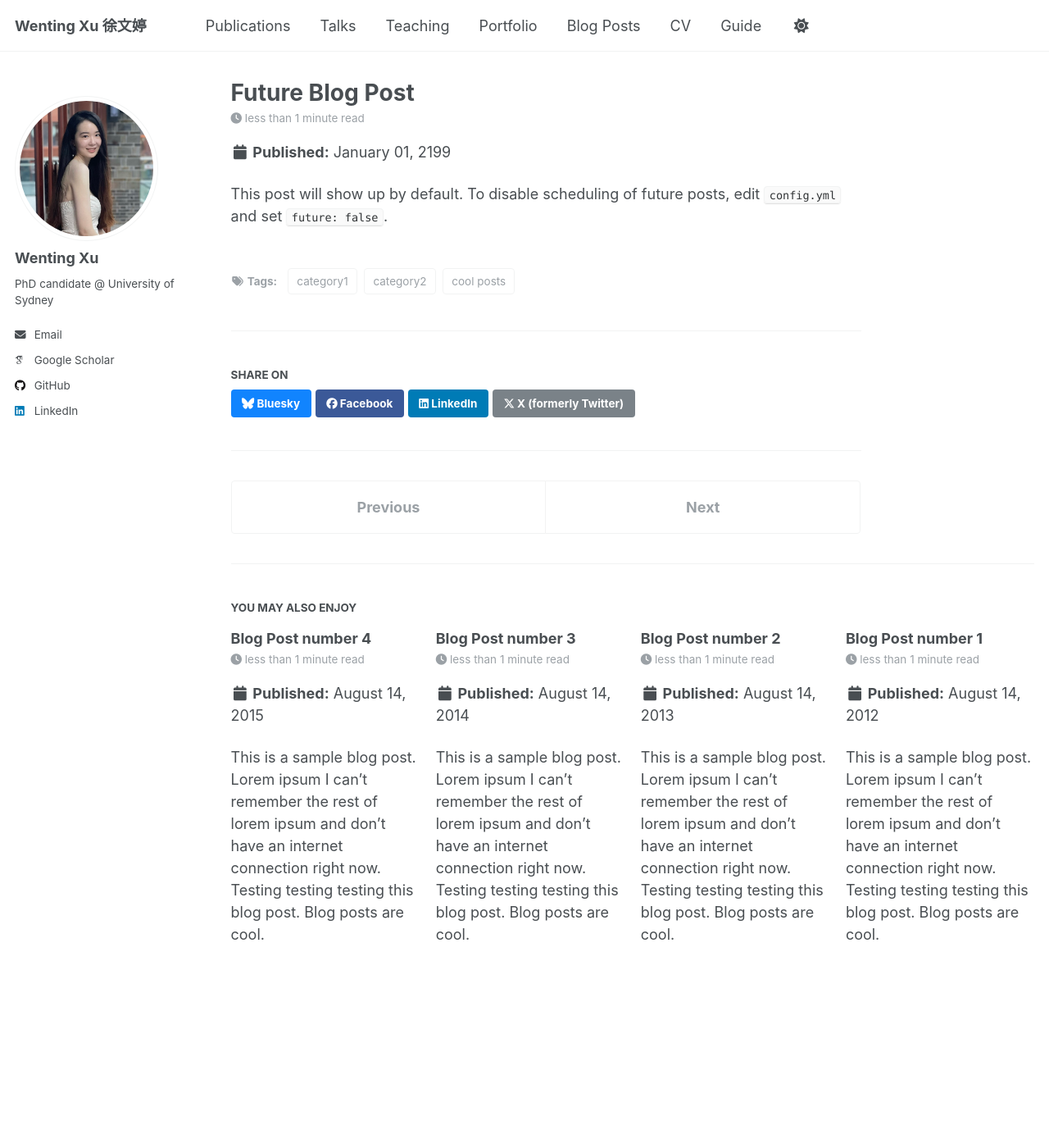
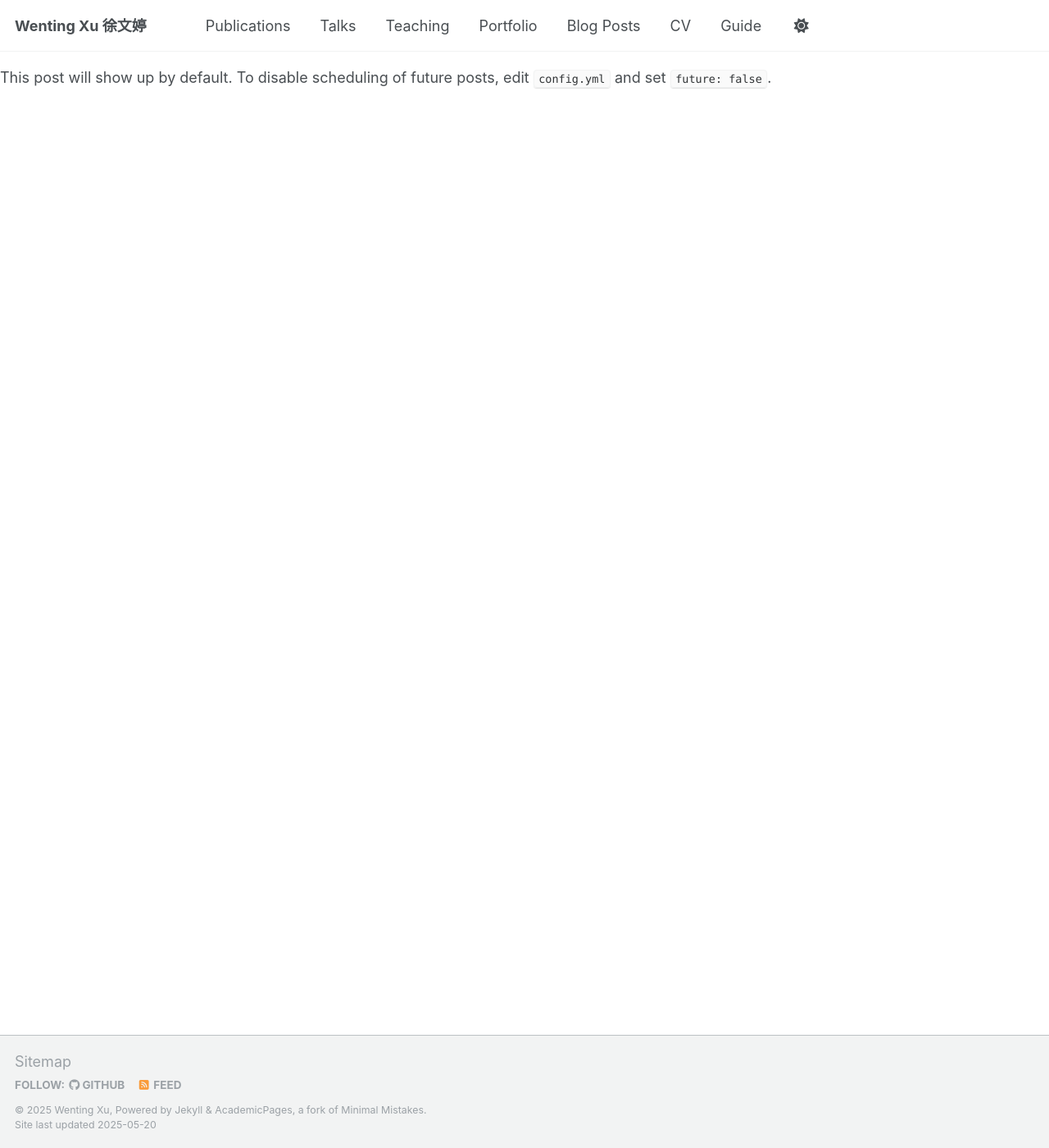
Before and after one commit to WentingXu3o3/wentingxu3o3.github.io, a Jekyll site: the page built from _posts/2199-01-01-future-post.md, in a window 1280 px wide and 1400 px high. Shown: the whole window at 82% size. Built offline with Jekyll 4.4.1, drawn with Linux system fonts in a browser that asks for light colours; some web fonts are replaced; our own code applies the rules of GitHub Pages for plain Markdown files; part of the change alters nothing that is shown.

Commit message:
Update _config.yml

```diff
--- a/_config.yml
+++ b/_config.yml
@@ -230,17 +230,17 @@ collections:
 
 # These settings control how pages and collections are included in the site
 defaults:
-  # _posts
-  - scope:
-      path: ""
-      type: posts
-    values:
-      layout: single
-      author_profile: true
-      read_time: true
-      comments: true
-      share: true
-      related: true
+  # # _posts
+  # - scope:
+  #     path: ""
+  #     type: posts
+  #   values:
+  #     layout: single
+  #     author_profile: true
+  #     read_time: true
+  #     comments: true
+  #     share: true
+  #     related: true
   # _pages
   - scope:
       path: ""
@@ -248,41 +248,41 @@ defaults:
     values:
       layout: single
       author_profile: true
-  # _teaching
-  - scope:
-      path: ""
-      type: teaching
-    values:
-      layout: single
-      author_profile: false
-      share: true
-      comments: true
-  # _publications
-  - scope:
-      path: ""
-      type: publications
-    values:
-      layout: single
-      author_profile: false
-      share: true
-      comments: true
-  # _portfolio
-  - scope:
-      path: ""
-      type: portfolio
-    values:
-      layout: single
-      author_profile: false
-      share: true
-      comment: true
-  # _talks
-  - scope:
-      path: ""
-      type: talks
-    values:
-      layout: talk
-      author_profile: false
-      share: true
+  # # _teaching
+  # - scope:
+  #     path: ""
+  #     type: teaching
+  #   values:
+  #     layout: single
+  #     author_profile: false
+  #     share: true
+  #     comments: true
+  # # _publications
+  # - scope:
+  #     path: ""
+  #     type: publications
+  #   values:
+  #     layout: single
+  #     author_profile: false
+  #     share: true
+  #     comments: true
+  # # _portfolio
+  # - scope:
+  #     path: ""
+  #     type: portfolio
+  #   values:
+  #     layout: single
+  #     author_profile: false
+  #     share: true
+  #     comment: true
+  # # _talks
+  # - scope:
+  #     path: ""
+  #     type: talks
+  #   values:
+  #     layout: talk
+  #     author_profile: false
+  #     share: true
 
 
 # Sass/SCSS
```
